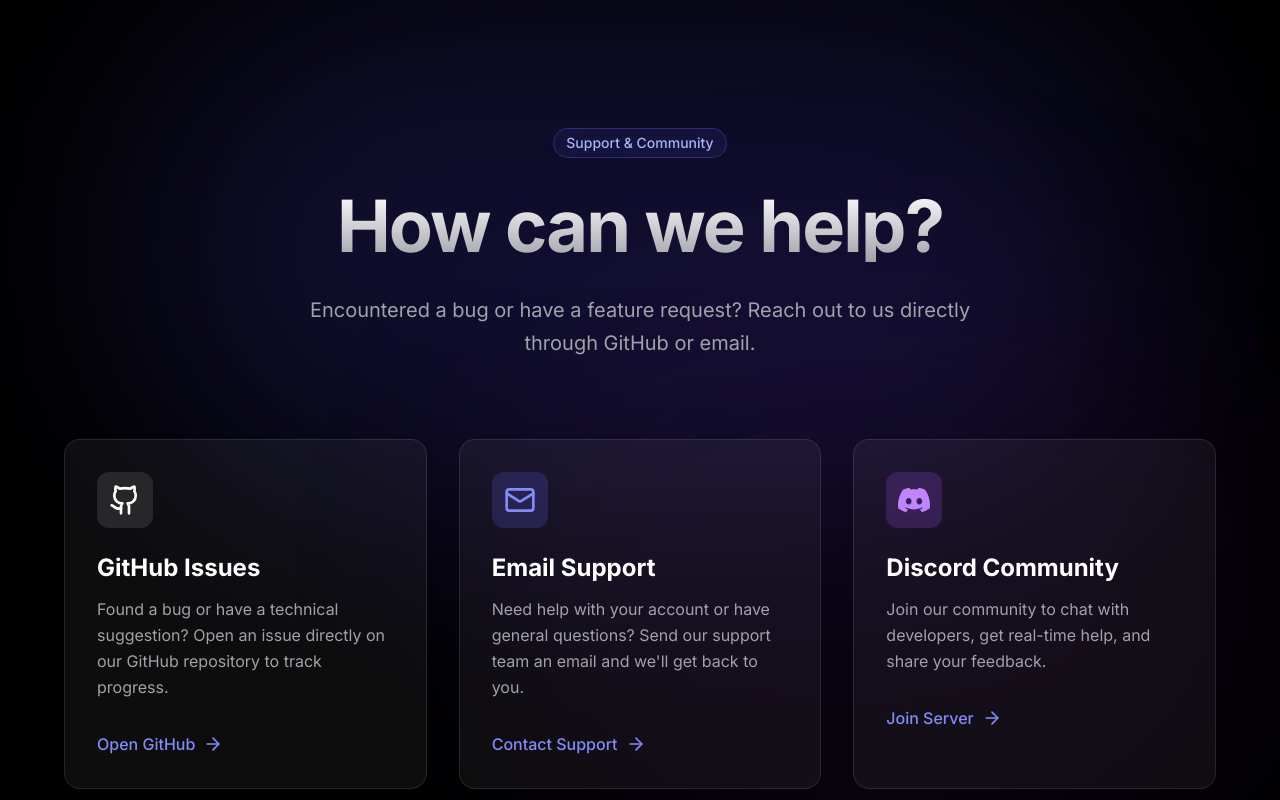
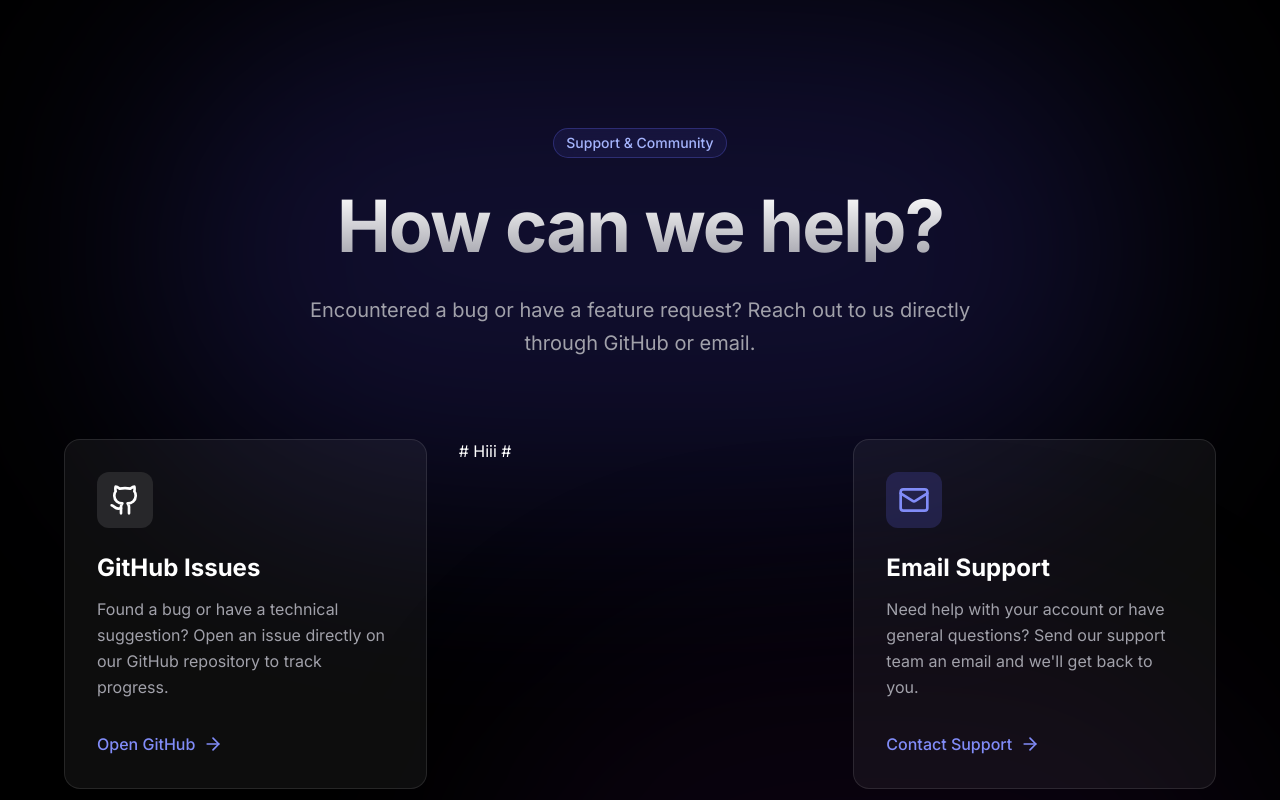
Before and after one commit to Apurva130401/mentrex-issues, a Next.js app: page / in a window 1280 px wide. Shown: the top 800 px of the page. Built offline with nearby package versions, Linux system fonts and the light colour scheme.

Commit message:
Testing Links

```diff
--- a/app/page.tsx
+++ b/app/page.tsx
@@ -55,7 +55,7 @@
               Open GitHub <ArrowRight className="w-5 h-5" />
             </Link>
           </motion.div>
-
+          # Hiii #
           <motion.div
             initial={{ opacity: 0, x: 20 }}
             animate={{ opacity: 1, x: 0 }}
```
